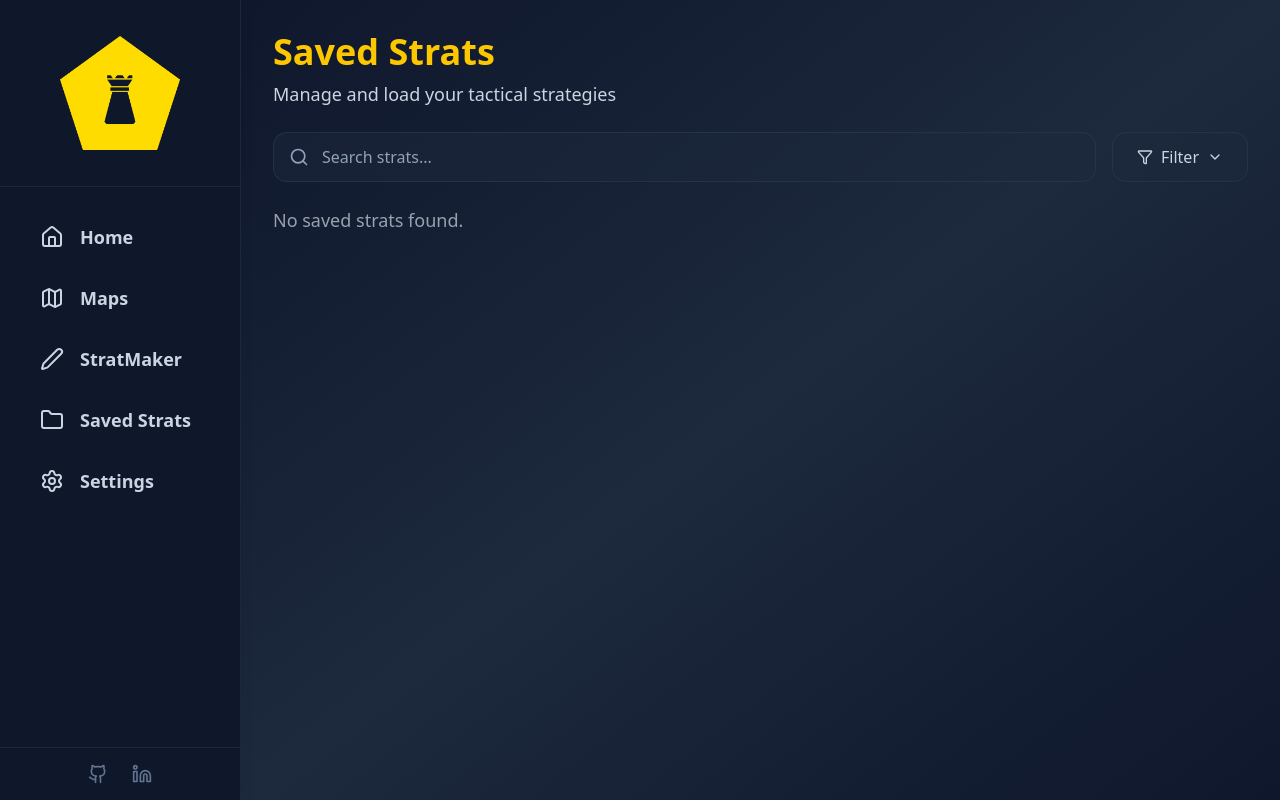
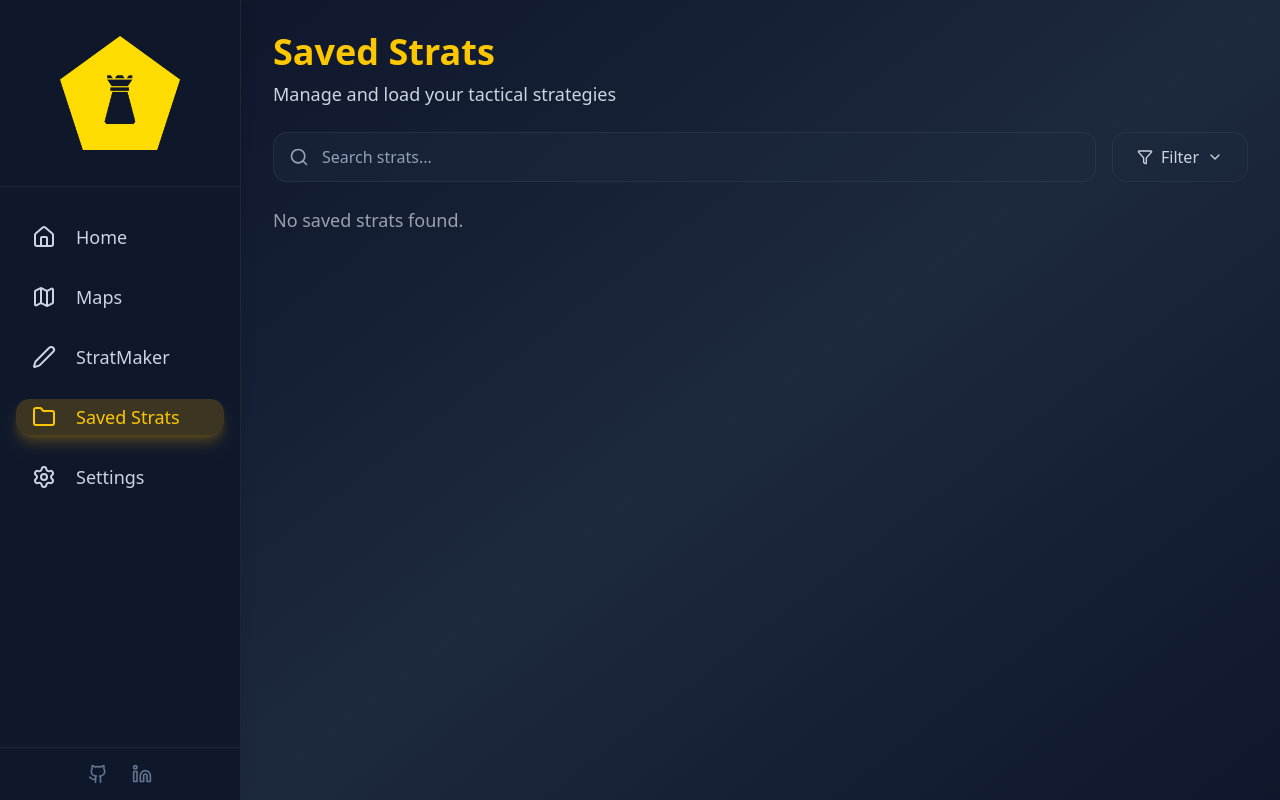
Before and after one commit to Cmarsh205/stratmap, a React (Vite) app: page /strats in a window 1280 px wide. Built offline with nearby package versions, Linux system fonts and the light colour scheme.

Commit message:
Update sidebar.tsx
-Added a highlight to sidebar to show what page is active

```diff
--- a/src/components/ui/sidebar.tsx
+++ b/src/components/ui/sidebar.tsx
@@ -8,67 +8,43 @@ import {
   Github,
   Linkedin,
 } from "lucide-react";
-import { Link } from "react-router-dom";
+import { Link, useLocation } from "react-router-dom";
 import logo from "../../assets/LogoSB.png";
 
 const Sidebar = () => {
+  const location = useLocation();
+
+  const links = [
+    { to: "/", label: "Home", icon: Home },
+    { to: "/maps", label: "Maps", icon: Map },
+    { to: "/stratmaker", label: "StratMaker", icon: Pen },
+    { to: "/strats", label: "Saved Strats", icon: Folder },
+    { to: "/settings", label: "Settings", icon: Settings },
+  ];
+
   return (
     <aside className="fixed top-0 left-0 h-screen w-60.25 !bg-slate-900 !backdrop-blur-sm !text-slate-300 !border-r !border-slate-800/95 flex flex-col justify-between shadow-lg">
       <div>
-        <div className="!p-2 !border-b !border-slate-800/95 flex justify-center ">
+        <div className="!p-2 !border-b !border-slate-800/95 flex justify-center">
           <img src={logo} alt="StratMap Logo" className="w-30 !pt-7 !pb-7" />
         </div>
 
-        <nav className="flex flex-col gap-6 !px-4 !pt-8 !text-lg !font-bold">
-          <Link to="/">
-            <Button
-              variant="custom"
-              className="w-full justify-start !px-6 !py-2 hover:!text-yellow-400"
-            >
-              <Home className="!mr-2 !h-6 !w-6 transition-colors" />
-              Home
-            </Button>
-          </Link>
-
-          <Link to="/maps">
-            <Button
-              variant="custom"
-              className="w-full justify-start !px-6 !py-2 hover:!text-yellow-400"
-            >
-              <Map className="!mr-2 !h-6 !w-6 transition-colors" />
-              Maps
-            </Button>
-          </Link>
-
-          <Link to="/stratmaker">
-            <Button
-              variant="custom"
-              className="w-full justify-start !px-6 !py-2 hover:!text-yellow-400"
-            >
-              <Pen className="!mr-2 !h-6 !w-6 transition-colors" />
-              StratMaker
-            </Button>
-          </Link>
-
-          <Link to="/strats">
-            <Button
-              variant="custom"
-              className="w-full justify-start !px-6 !py-2 hover:!text-yellow-400"
-            >
-              <Folder className="!mr-2 !h-6 !w-6 transition-colors" />
-              Saved Strats
-            </Button>
-          </Link>
-
-          <Link to="/settings">
-            <Button
-              variant="custom"
-              className="w-full justify-start !px-6 !py-2 hover:!text-yellow-400"
-            >
-              <Settings className="!mr-2 !h-6 !w-6 transition-colors" />
-              Settings
-            </Button>
-          </Link>
+        <nav className="flex flex-col !gap-6 !px-4 !pt-8 !text-lg !font-bold">
+          {links.map(({ to, label, icon: Icon }) => (
+            <Link key={to} to={to}>
+              <Button
+                variant="custom"
+                className={`!w-full !flex !justify-start !gap-3 !px-4 !py-3 !rounded-xl !font-medium !transition-all !duration-200 ${
+                  location.pathname === to
+                    ? "!bg-yellow-500/20 !text-yellow-400 !shadow-lg !shadow-yellow-500/25"
+                    : "!text-slate-300 hover:!text-white hover:!bg-slate-800/50"
+                }`}
+              >
+                <Icon className="!mr-2 !h-6 !w-6" />
+                {label}
+              </Button>
+            </Link>
+          ))}
         </nav>
       </div>
 
```
